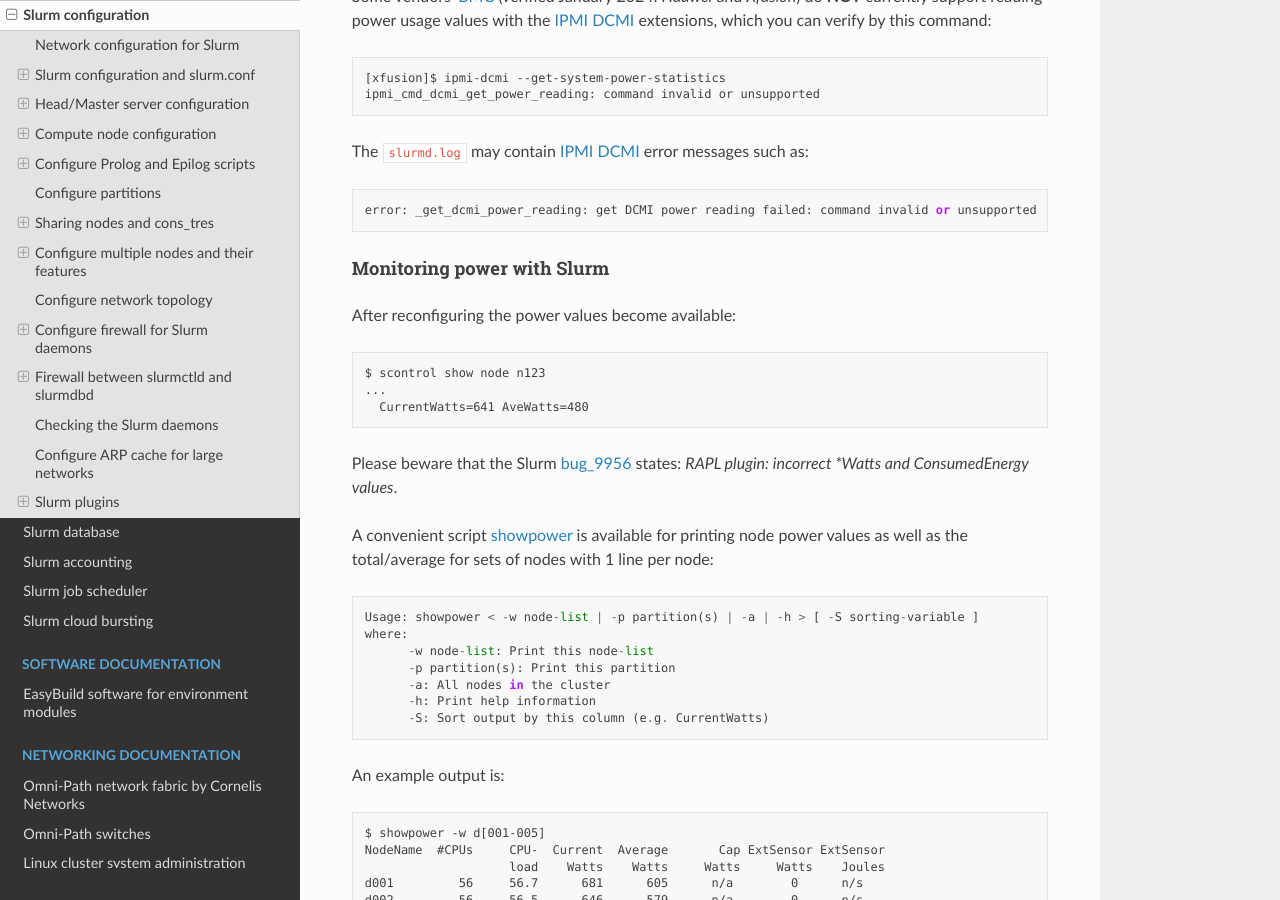
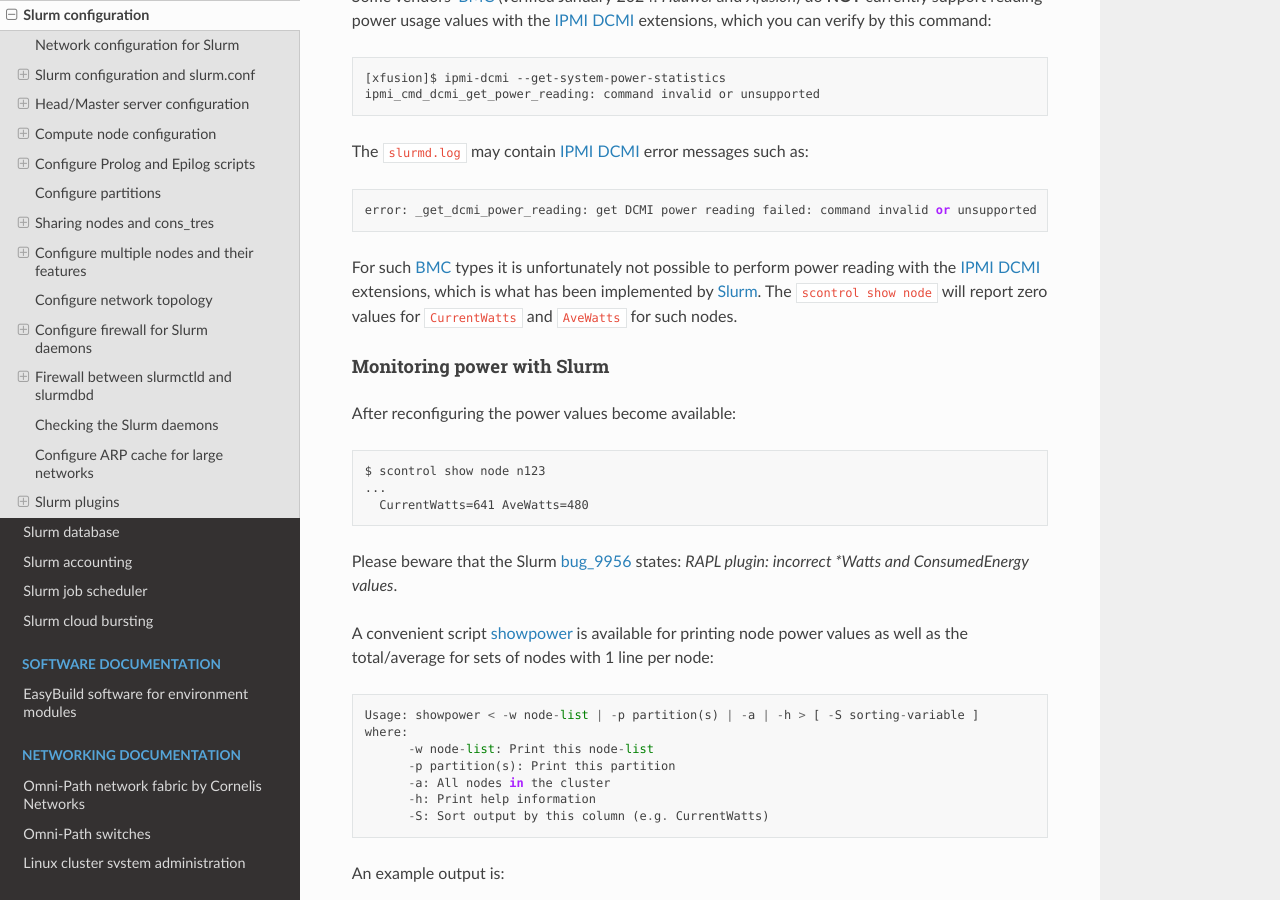
Before and after one commit to OleHolmNielsen/Niflheim_system, a Sphinx documentation site: the page built from docs/Slurm_configuration.rst, in a window 1280 px wide and 900 px high, scrolled down 19745 px. Built offline with Sphinx 7.4.7 and the Read the Docs theme 2.0.0, drawn with Linux system fonts in a browser that asks for light colours.

Commit message:
Comment on Slurm power readings

```diff
--- a/docs/Slurm_configuration.rst
+++ b/docs/Slurm_configuration.rst
@@ -813,6 +813,10 @@
 
   error: _get_dcmi_power_reading: get DCMI power reading failed: command invalid or unsupported
 
+For such BMC_ types it is unfortunately not possible to perform power reading with the IPMI_ DCMI_ extensions,
+which is what has been implemented by Slurm_.
+The ``scontrol show node`` will report zero values for ``CurrentWatts`` and ``AveWatts`` for such nodes.
+
 Monitoring power with Slurm
 ...............................
 
```
